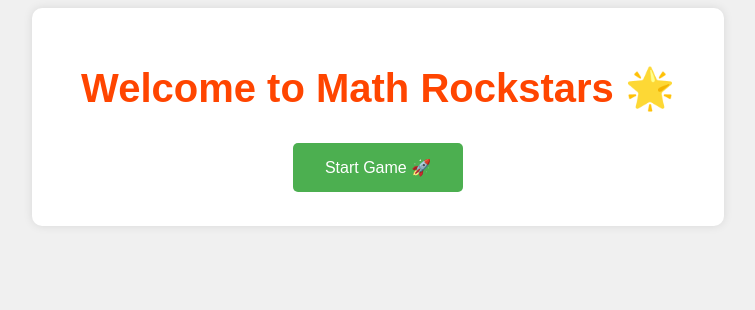
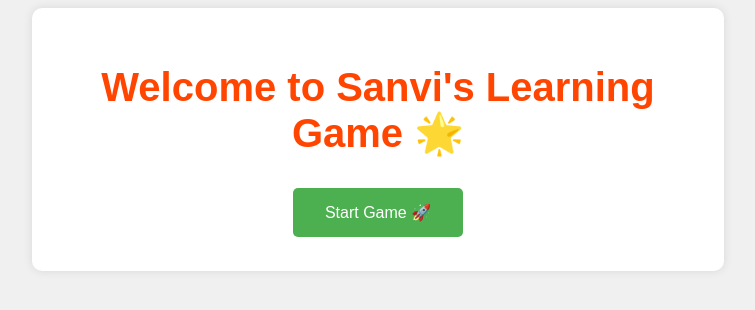
Before and after one commit to kabs9000/Sanvi-Learn-Game, a plain HTML site: page index.html in a window 1280 px wide. Shown: the whole page, without its empty margins (262-1017 px from the left). Drawn offline with Linux system fonts and the light colour scheme.

Commit message:
Update index.html

```diff
--- a/index.html
+++ b/index.html
@@ -69,7 +69,7 @@
 </head>
 <body>
     <div class="container">
-        <h1>Welcome to Math Rockstars 🌟</h1>
+        <h1>Welcome to Sanvi's Learning Game 🌟</h1>
         <div id="startScreen">
             <button id="startGame">Start Game 🚀</button>
         </div>
```
